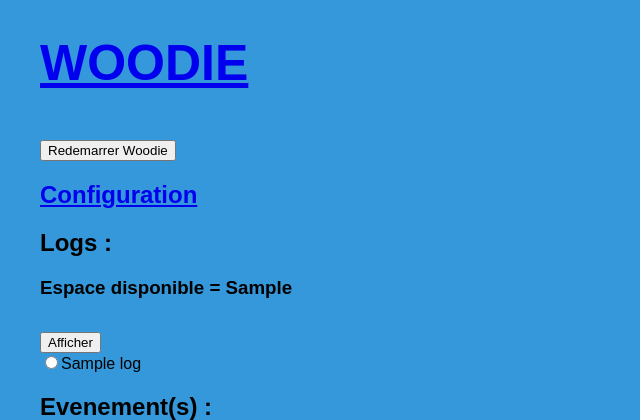
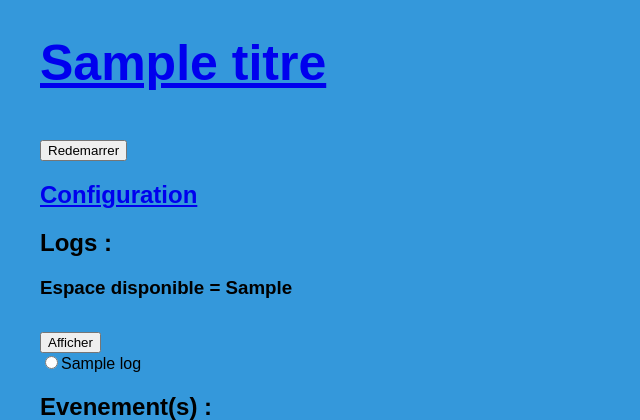
Before and after one commit to maf70/Woodie, a Flask app: template serveur/templates/index.html in a window 1280 px wide. Shown: the top 420 px of the page, without its empty margins (0-640 px from the left). Run offline with Flask 2, Linux system fonts and the light colour scheme; the template is opened without the code that fills it: most values are stand-ins (such as "Sample title", 1, 10 or a date in 2020); parts of the project's set-up code (start-up, migrations or seed data) failed here and were passed over.

Commit message:
Add title at serveur creation

```diff
--- a/serveur/serveur.py
+++ b/serveur/serveur.py
@@ -20,6 +20,7 @@ from threading import Thread
 
 redemarrage = 0
 gl = []
+titre = "Test serveur"
 
 app                                         = Flask(__name__)
 app.config['DEBUG']                         = False
@@ -133,15 +134,15 @@ def index():
           fs_info = os.statvfs(config.woodie_log_directory)
           fs = str((fs_info.f_bsize * fs_info.f_bfree) / (1024*1024)) + " Mo"
 
-          return render_template('index.html', fs=fs, logs=logs, errs=list)
+          return render_template('index.html', titre=titre, fs=fs, logs=logs, errs=list)
 
         else:
           redemarrage = 1
-          return render_template('reboot.html')
+          return render_template('reboot.html', titre=titre)
 
     except Exception as e:
         LOGGER.error("error in index(): "+str(e))
-        return render_template('error.html', error=str(e))
+        return render_template('error.html', titre=titre, error=str(e))
 
 
 @app.route('/graph', methods=['POST'])
@@ -163,11 +164,11 @@ def graph():
         for g in gl:
           g = get_data(config.woodie_log_directory+log_file, g)
           g.x.label = jour
-        return render_template('graph2.html', dt=datetime.now(), log_file=jour, errs=list, gl=gl )
+        return render_template('graph2.html', titre=titre, dt=datetime.now(), log_file=jour, errs=list, gl=gl )
 
     except Exception as e:
         LOGGER.error("error in graph(): "+str(e))
-        return render_template('error.html', error=str(e))
+        return render_template('error.html', titre=titre, error=str(e))
 
 
 @app.route('/conf', methods=['GET', 'POST'])
@@ -177,7 +178,7 @@ def conf():
             jsonFile = open(config.woodie_config, "r")
             conf = json.load(jsonFile, object_pairs_hook=OrderedDict)
             jsonFile.close()
-            return render_template('conf.html', conf=conf)
+            return render_template('conf.html', titre=titre, conf=conf)
         else:
             jsonFile = open(config.woodie_config, "r")
             conf = json.load(jsonFile, object_pairs_hook=OrderedDict)
@@ -196,18 +197,20 @@ def conf():
             return redirect(url_for('conf'))
     except Exception as e:
         LOGGER.error("error in conf(): "+str(e))
-        return render_template('error.html', error=str(e))
+        return render_template('error.html', titre=titre, error=str(e))
 
 
 class Serveur(Thread):
 
     """Thread : Manage serveur task"""
 
-    def __init__(self, graphList):
+    def __init__(self, graphList, label):
         global gl
+        global titre
         Thread.__init__(self)
         self.dont_stop = 1
         gl = graphList
+        titre = label
 
     def run(self):
         configure_logger()
--- a/serveur/templates/conf.html
+++ b/serveur/templates/conf.html
@@ -1,6 +1,6 @@
 <!DOCTYPE html>
 <html>
-    <title>Config Woodie</title>
+    <title>Config {{ titre }}</title>
     <meta charset="UTF-8">
     <meta http-equiv="Content-Type" content="text/html; charset=UTF-8" />
     <head>
@@ -10,7 +10,7 @@
     </head>
     <body>
         <header>
-            <h1><a href="{{ url_for('index') }}">WOODIE</a></h1>
+            <h1><a href="{{ url_for('index') }}">{{ titre }}</a></h1>
         </header>
         <h2>CONFIGURATION</h2>
         <form action="{{ url_for('conf') }}" method="post">
--- a/serveur/templates/error.html
+++ b/serveur/templates/error.html
@@ -8,7 +8,7 @@
     </head>
     <body>
         <header>
-            <h1><a href="{{ url_for('index') }}">WOODIE</a></h1>
+            <h1><a href="{{ url_for('index') }}">{{ titre }}</a></h1>
         </header>
         <h2>Erreur:</h2>
         <h3>{{ error }}</h3>
--- a/serveur/templates/graph.html
+++ b/serveur/templates/graph.html
@@ -1,6 +1,6 @@
 <!DOCTYPE html>
 <html>
-    <title>Graphs Woodie</title>
+    <title>Graphs {{ titre }}</title>
     <meta charset="UTF-8">
     <meta http-equiv="Content-Type" content="text/html; charset=UTF-8" />
     <head>
@@ -9,9 +9,9 @@
     </head>
     <body>
         <header>
-            <h1><a href="{{ url_for('index') }}">WOODIE</a></h1>
+            <h1><a href="{{ url_for('index') }}">{{ titre }}</a></h1>
         </header>
-        <title>WOODIE</title>
+        <title>{{ titre }}</title>
         <h2>{{dt}}</h2>
       {% for g in gl %}
         <h3>{{g.titre}}</h3>
--- a/serveur/templates/index.html
+++ b/serveur/templates/index.html
@@ -1,6 +1,6 @@
 <!DOCTYPE html>
 <html>
-    <title>Accueil Woodie</title>
+    <title>Accueil {{ titre }}</title>
     <meta charset="UTF-8">
     <meta http-equiv="Content-Type" content="text/html; charset=UTF-8" />
     <head>
@@ -8,10 +8,10 @@
     </head>
     <body>
         <header>
-            <h1><a href="{{ url_for('index') }}">WOODIE</a></h1>
+            <h1><a href="{{ url_for('index') }}">{{ titre }}</a></h1>
         </header>
         <form method="post">
-          <input class="send_form" type="submit" value="Redemarrer Woodie">
+          <input class="send_form" type="submit" value="Redemarrer">
         </form>
         <h2><a href="{{ url_for('conf') }}">Configuration</a></h2>
         <h2>Logs :</h2>
--- a/serveur/templates/reboot.html
+++ b/serveur/templates/reboot.html
@@ -8,8 +8,8 @@
     </head>
     <body>
         <header>
-            <h1><a href="{{ url_for('index') }}">WOODIE</a></h1>
+            <h1><a href="{{ url_for('index') }}">{{ titre }}</a></h1>
         </header>
-        <h2>Redemarrage de Woodie en cours</h2>
+        <h2>Redemarrage de {{ titre }} en cours</h2>
     </body>
 </html>
--- a/woodie.py
+++ b/woodie.py
@@ -382,7 +382,7 @@ if __name__ == '__main__':
   woodie = chaudiere ( "config.json" )
 
   # Creation & demarrage du serveur http
-  woodieS = serv.Serveur ( woodie.graphList )
+  woodieS = serv.Serveur ( woodie.graphList, "WOODIE" )
   woodieS.start()
 
   # Creation & demarrage de la chaudiere !
```
